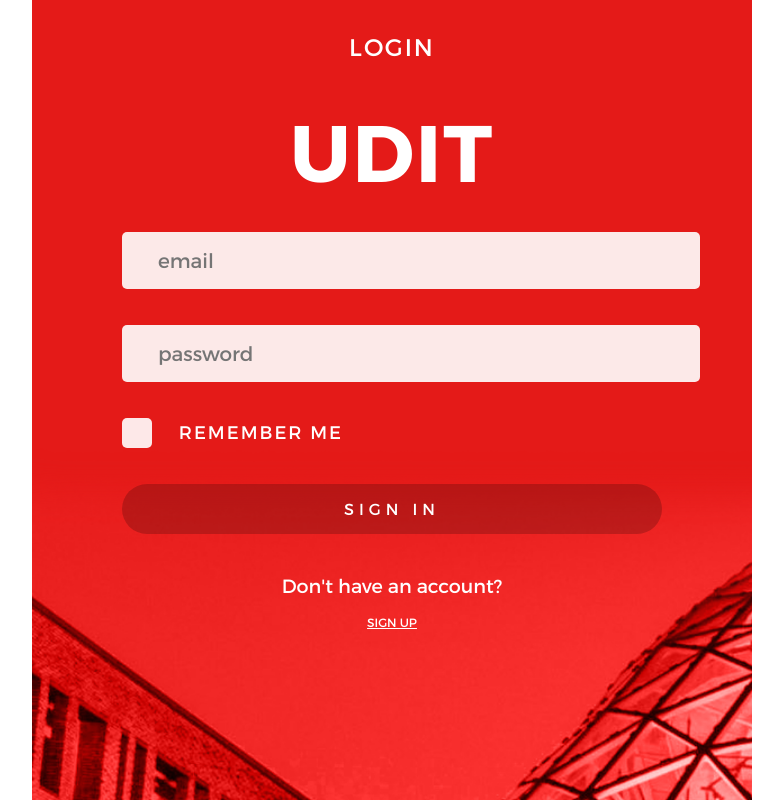
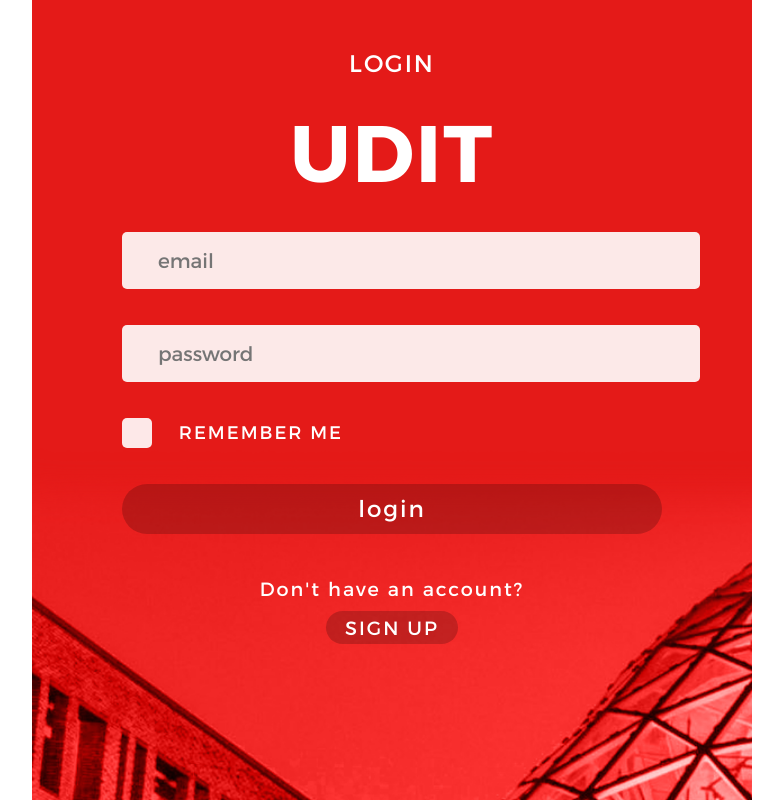
Before and after one commit to UPLYNXED/UDIT, a PHP site: page / in a window 1280 px wide. Shown: the whole page, without its empty margins (248-1031 px from the left). Run offline with PHP 8.4, Linux system fonts and the light colour scheme; some libraries are stand-ins or nearby versions.

Commit message:
More style fixes

```diff
--- a/assets/style.css
+++ b/assets/style.css
@@ -62,7 +62,8 @@ table {
 		left: 0; right: 0;
 		width: 100%;
 		max-width: 720px;
-		height: 12vh;
+		height: 8vh;
+		padding-top: 4vh;
 		margin: 0 auto;
 		z-index: 99;
 	}
@@ -114,7 +115,7 @@ table {
 		text-align: center;
 		text-transform: uppercase;
 		font-size: 1.25em;
-		line-height: 12vh;
+		line-height: 8vh;
 		letter-spacing: 2px;
 		color: white;
 	}
@@ -215,15 +215,16 @@ table {
 		cursor: pointer;
 		background-color: rgba(0,0,0, 0.2);
 		color: white;
-		font-size: 16px;
-		letter-spacing: 5px;
+		font-size: 1.2em;
+		letter-spacing: 2px;
 	}
 
 	.noAccount {
 		text-align: center;
 		padding: 4.5vh 0;
-		z-index: 1;
-		line-height: 1.75em;
+		line-height: 2em;;
+		font-size: 1em;
+		letter-spacing: 2px;
 	}
 
 	span {
@@ -231,11 +232,15 @@ table {
 		text-align: center;
 	}
 
-	a {
+	.noAccount a {
 		text-align: center;
 		width: 100%;
+		padding: 0.25em 1em;
 		color: white;
-		font-size: 12px;
+		font-size: 1em;
+		text-decoration: none;
+		background-color: rgba(0,0,0, 0.2);
+		border-radius: 1em;
 	}
 
 	@media (min-width: 480px)
--- a/index.php
+++ b/index.php
@@ -18,7 +18,7 @@
 						<div class="checkbox"></div>
 						<span>Remember me</span>
 					</label>
-					<input type="submit" name="login" value="SIGN IN">
+					<input type="submit" name="btnAction" value="login">
 				</form>
 				<div class="noAccount">
 					<span>Don't have an account?<br>
--- a/register.php
+++ b/register.php
@@ -15,7 +15,7 @@
 					<input type="text" name="lastname" placeholder="last name">
 					<input type="text" name="email" placeholder="email">
 					<input type="password" name="password" placeholder="password">
-					<input type="submit" name="login" value="SIGN UP">
+					<input type="submit" name="btnAction" value="register">
 				</form>
 				<div class="noAccount">
 					<span>Already have an account?<br>
```
Also changed, not shown: other parts of assets/style.css (+36 -30 lines).
